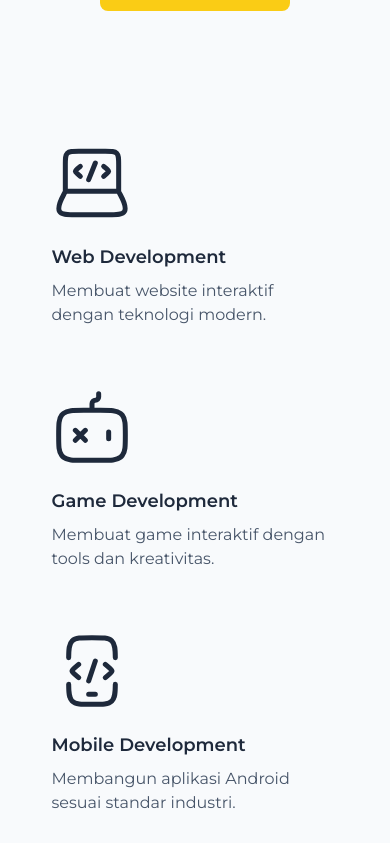
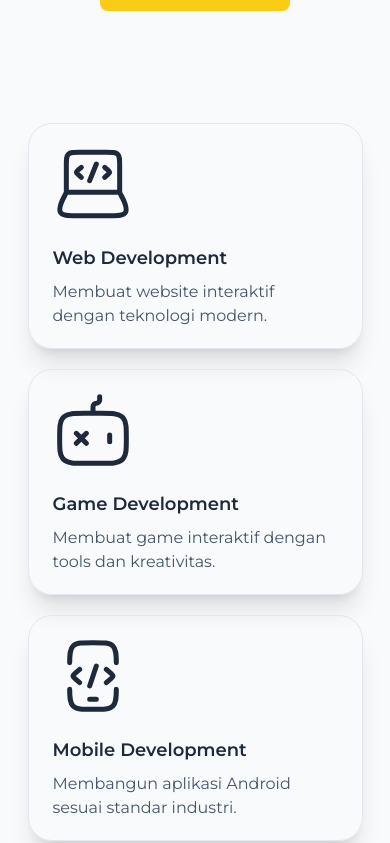
Before and after one commit to BlyiatMR/pplg-web, a Vue app: page / in a window 390 px wide. Shown: the part 1081-1924 px from the top of the page. Built offline with nearby package versions, Linux system fonts and the light colour scheme.

Commit message:
add new ui

```diff
--- a/index.html
+++ b/index.html
@@ -5,7 +5,7 @@
     <link rel="icon" href="/src/assets/images/pplg-logo.png">
     <link rel="stylesheet" href="https://cdnjs.cloudflare.com/ajax/libs/font-awesome/6.7.2/css/all.min.css" integrity="sha512-Evv84Mr4kqVGRNSgIGL/F/aIDqQb7xQ2vcrdIwxfjThSH8CSR7PBEakCr51Ck+w+/U6swU2Im1vVX0SVk9ABhg==" crossorigin="anonymous" referrerpolicy="no-referrer" />
     <meta name="viewport" content="width=device-width, initial-scale=1.0">
-    <title>PPLG</title>
+    <title>Jurusan PPLG : Official Website</title>
   </head>
   <body class="font-['Montserrat'] bg-[#7743DB]">
     <div id="app"></div>
--- a/src/components/Faq.vue
+++ b/src/components/Faq.vue
@@ -9,10 +9,10 @@
           class="space-y-5"
           v-for="(faq, i) in faqs"
           :key="i">
-          <div class="max-w-lg bg-white rounded-3xl mx-auto shadow-2xl px-10 py-5">
+          <div class="max-w-lg bg-white rounded-xl mx-auto shadow-xl sm:px-10 px-6 py-5">
             <h3
               @click="toggleFaq(i)"
-              class="font-semibold text-slate-800 text-lg cursor-pointer flex justify-between items-center tracking-wide">
+              class="font-semibold text-slate-800 sm:text-lg text-base cursor-pointer flex justify-between items-center tracking-wide">
               {{ faq.question }}
               <span
                 :class="openIndex === i ? 'rotate-180' : ''"
--- a/src/components/HomeComponent/AboutSection.vue
+++ b/src/components/HomeComponent/AboutSection.vue
@@ -63,16 +63,16 @@ onMounted(() => {
               </div>
             </div>
           </div>
-          <div class="relative max-w-7xl mx-auto flex gap-5 flex-wrap justify-around mt-28 group">
+          <div class="relative max-w-7xl mx-auto flex gap-5 flex-wrap justify-around mt-28">
             <div
               v-for="(item, index) in items"
               :key="index"
               :ref="el => cardRefs[index] = el"
-              class="w-[335px] group-hover:bg-[#7743DB] group-hover:-translate-y-2 duration-300 py-5 sm:px-10 px-6 rounded-3xl group-hover:shadow-lg">
+              class="w-[335px] border border-slate-200 shadow-xl py-5 sm:px-10 px-6 rounded-3xl">
               <svg class="w-20" xmlns="http://www.w3.org/2000/svg" :viewBox="item.viewBox" v-html="item.icon"></svg>
               <div class="mt-5 cursor-default">
-                <h1 class="text-lg text-slate-800 group-hover:text-white duration-300 font-semibold">{{ item.title }}</h1>
-                <p class="sm:w-72 w-fit mt-2 text-base text-slate-600 group-hover:text-white duration-300">{{ item.description }}</p>
+                <h1 class="text-lg text-slate-800 font-semibold">{{ item.title }}</h1>
+                <p class="sm:w-72 w-fit mt-2 text-base text-slate-600">{{ item.description }}</p>
               </div>
             </div>
           </div>
@@ -89,7 +89,7 @@ export default {
           title: "Web Development",
           description: "Membuat website interaktif dengan teknologi modern.",
           viewBox: "0 0 24 24",
-          icon: `<g fill="none" class="stroke-slate-800 group-hover:stroke-white duration-300"
+          icon: `<g fill="none" class="stroke-slate-800 duration-300"
                   stroke-linecap="round" stroke-linejoin="round" stroke-width="1.5" color="currentColor">
                   <path d="M20 14.5v-8c0-1.886 0-2.828-.586-3.414S17.886 2.5 16 2.5H8c-1.886 0-2.828 0-3.414.586S4 4.614 4 6.5v8m-.502 1.015L4.02 14.5h15.932l.55 1.015c1.443 2.662 1.803 3.993 1.254 4.989s-2.002.996-4.91.996H7.154c-2.909 0-4.363 0-4.911-.996c-.549-.996-.19-2.327 1.254-4.989"/>
                   <path d="m15.5 7l.92.793c.387.333.58.5.58.707s-.193.374-.58.707L15.5 10m-7-3l-.92.793c-.387.333-.58.5-.58.707s.193.374.58.707L8.5 10M13 6l-2 5"/>
@@ -99,13 +99,13 @@ export default {
           title: "Game Development",
           description: "Membuat game interaktif dengan tools dan kreativitas.",
           viewBox: "0 0 24 24",
-          icon: `<path fill="none" class="stroke-slate-800 group-hover:stroke-white duration-300" stroke="currentColor" stroke-linecap="round" stroke-linejoin="round" stroke-width="1.5" d="M2 14.5c0-3.287 0-4.931.908-6.038a4 4 0 0 1 .554-.554C4.57 7 6.212 7 9.5 7h5c3.288 0 4.931 0 6.038.908a4 4 0 0 1 .554.554C22 9.57 22 11.212 22 14.5s0 4.931-.908 6.038a4 4 0 0 1-.554.554C19.43 22 17.788 22 14.5 22h-5c-3.287 0-4.931 0-6.038-.908a4 4 0 0 1-.554-.554C2 19.43 2 17.788 2 14.5M12 7V5a1 1 0 0 1 1-1a1 1 0 0 0 1-1V2m-4 14l-1.5-1.5m0 0L7 13m1.5 1.5L7 16m1.5-1.5L10 13m7 2.5v-2" color="currentColor"/>`
+          icon: `<path fill="none" class="stroke-slate-800 duration-300" stroke="currentColor" stroke-linecap="round" stroke-linejoin="round" stroke-width="1.5" d="M2 14.5c0-3.287 0-4.931.908-6.038a4 4 0 0 1 .554-.554C4.57 7 6.212 7 9.5 7h5c3.288 0 4.931 0 6.038.908a4 4 0 0 1 .554.554C22 9.57 22 11.212 22 14.5s0 4.931-.908 6.038a4 4 0 0 1-.554.554C19.43 22 17.788 22 14.5 22h-5c-3.287 0-4.931 0-6.038-.908a4 4 0 0 1-.554-.554C2 19.43 2 17.788 2 14.5M12 7V5a1 1 0 0 1 1-1a1 1 0 0 0 1-1V2m-4 14l-1.5-1.5m0 0L7 13m1.5 1.5L7 16m1.5-1.5L10 13m7 2.5v-2" color="currentColor"/>`
         },
         {
           title: "Mobile Development",
           description: "Membangun aplikasi Android sesuai standar industri.",
           viewBox: "0 0 24 24",
-          icon: `<path fill="none" class="stroke-slate-800 group-hover:stroke-white duration-300" stroke-linecap="round" stroke-linejoin="round" stroke-width="1.5" d="M5 8c.01-2.644.108-4.059 1.024-4.975C7.049 2 8.699 2 11.999 2s4.95 0 5.975 1.025c.916.916 1.013 2.33 1.023 4.975M5 16c.01 2.644.108 4.059 1.024 4.975C7.049 22 8.699 22 11.999 22s4.95 0 5.975-1.025c.916-.916 1.013-2.33 1.023-4.975M11 19h2m3-9l1.227 1.057c.515.445.773.667.773.943s-.258.498-.773.943L16 14m-8-4l-1.227 1.057C6.258 11.502 6 11.724 6 12s.258.498.773.943L8 14m5-5l-2 6" color="currentColor"/>`
+          icon: `<path fill="none" class="stroke-slate-800 duration-300" stroke-linecap="round" stroke-linejoin="round" stroke-width="1.5" d="M5 8c.01-2.644.108-4.059 1.024-4.975C7.049 2 8.699 2 11.999 2s4.95 0 5.975 1.025c.916.916 1.013 2.33 1.023 4.975M5 16c.01 2.644.108 4.059 1.024 4.975C7.049 22 8.699 22 11.999 22s4.95 0 5.975-1.025c.916-.916 1.013-2.33 1.023-4.975M11 19h2m3-9l1.227 1.057c.515.445.773.667.773.943s-.258.498-.773.943L16 14m-8-4l-1.227 1.057C6.258 11.502 6 11.724 6 12s.258.498.773.943L8 14m5-5l-2 6" color="currentColor"/>`
         },
         {
           title: "UI/UX Design",
@@ -129,7 +129,7 @@ export default {
           title: "Basis Data",
           description: "Penyimpanan data terorganisir untuk kemudahan akses.",
           viewBox: "0 0 24 24",
-          icon: `<g class="stroke-slate-800 group-hover:stroke-white duration-300" fill="none" stroke-width="1.5"><path stroke-linecap="round" d="M4 18V6m16 0v12"/><path d="M12 10c4.418 0 8-1.79 8-4s-3.582-4-8-4s-8 1.79-8 4s3.582 4 8 4Zm8 2c0 2.21-3.582 4-8 4s-8-1.79-8-4m16 6c0 2.21-3.582 4-8 4s-8-1.79-8-4"/></g>`
+          icon: `<g class="stroke-slate-800 duration-300" fill="none" stroke-width="1.5"><path stroke-linecap="round" d="M4 18V6m16 0v12"/><path d="M12 10c4.418 0 8-1.79 8-4s-3.582-4-8-4s-8 1.79-8 4s3.582 4 8 4Zm8 2c0 2.21-3.582 4-8 4s-8-1.79-8-4m16 6c0 2.21-3.582 4-8 4s-8-1.79-8-4"/></g>`
         },
       ]
     };
--- a/src/components/HomeComponent/Testimonial.vue
+++ b/src/components/HomeComponent/Testimonial.vue
@@ -6,7 +6,7 @@
             <p class="text-base font-medium text-slate-600 mt-5">Alumni kami telah membuktikan bahwa dengan semangat belajar dan ilmu yang bermanfaat.</p>
           </div>
           <div class="flex flex-wrap gap-10">
-            <div class="sm:max-w-xs max-w-full space-y-5 bg-white rounded-3xl py-10 px-7 shadow-lg">
+            <div class="sm:max-w-xs max-w-full space-y-5 border border-slate-200 shadow-xl rounded-3xl py-10 px-7">
               <div class="rounded-full bg-[#7743DB] w-fit px-4 py-4">
                 <svg class="w-7" xmlns="http://www.w3.org/2000/svg" viewBox="0 0 16 16"><path fill="#fff" d="M6.848 2.47a1 1 0 0 1-.318 1.378A7.3 7.3 0 0 0 3.75 7.01A3 3 0 1 1 1 10v-.027a4 4 0 0 1 .01-.232c.009-.15.027-.36.062-.618c.07-.513.207-1.22.484-2.014c.552-1.59 1.67-3.555 3.914-4.957a1 1 0 0 1 1.378.318m7 0a1 1 0 0 1-.318 1.378a7.3 7.3 0 0 0-2.78 3.162A3 3 0 1 1 8 10v-.027a4 4 0 0 1 .01-.232c.009-.15.027-.36.062-.618c.07-.513.207-1.22.484-2.014c.552-1.59 1.67-3.555 3.914-4.957a1 1 0 0 1 1.378.318"/></svg>
               </div>
@@ -19,7 +19,7 @@
                 </div>
               </div>
             </div>
-            <div class="sm:max-w-xs max-w-full space-y-5 bg-white rounded-3xl py-10 px-7 shadow-lg">
+            <div class="sm:max-w-xs max-w-full space-y-5 border border-slate-200 shadow-xl rounded-3xl py-10 px-7">
               <div class="rounded-full bg-[#7743DB] w-fit px-4 py-4">
                 <svg class="w-7" xmlns="http://www.w3.org/2000/svg" viewBox="0 0 16 16"><path fill="#fff" d="M6.848 2.47a1 1 0 0 1-.318 1.378A7.3 7.3 0 0 0 3.75 7.01A3 3 0 1 1 1 10v-.027a4 4 0 0 1 .01-.232c.009-.15.027-.36.062-.618c.07-.513.207-1.22.484-2.014c.552-1.59 1.67-3.555 3.914-4.957a1 1 0 0 1 1.378.318m7 0a1 1 0 0 1-.318 1.378a7.3 7.3 0 0 0-2.78 3.162A3 3 0 1 1 8 10v-.027a4 4 0 0 1 .01-.232c.009-.15.027-.36.062-.618c.07-.513.207-1.22.484-2.014c.552-1.59 1.67-3.555 3.914-4.957a1 1 0 0 1 1.378.318"/></svg>
               </div>
--- a/src/views/AlumniView.vue
+++ b/src/views/AlumniView.vue
@@ -1,7 +1,6 @@
 <script setup>
 import Navbar from '@/components/Navbar.vue';
 import Cta from '@/components/Cta.vue';
-import Faq from '@/components/Faq.vue';
 import Footer from '@/components/Footer.vue';
 
 </script>
@@ -62,8 +61,6 @@ import Footer from '@/components/Footer.vue';
         </div>
       </section>
 
-      <Faq />
-
       <Cta />
 
       <Footer />
--- a/src/views/ContactView.vue
+++ b/src/views/ContactView.vue
@@ -1,7 +1,6 @@
 <script setup>
 import Navbar from '@/components/Navbar.vue';
 import Cta from '@/components/Cta.vue';
-import Faq from '@/components/Faq.vue';
 import Footer from '@/components/Footer.vue';
 
 </script>
@@ -58,8 +57,6 @@ import Footer from '@/components/Footer.vue';
         </div>
       </section>
 
-      <Faq />
-
       <Cta />
 
       <Footer />
--- a/src/views/GalleryView.vue
+++ b/src/views/GalleryView.vue
@@ -1,7 +1,6 @@
 <script setup>
 import Navbar from '@/components/Navbar.vue';
 import Cta from '@/components/Cta.vue';
-import Faq from '@/components/Faq.vue';
 import Footer from '@/components/Footer.vue';
 
 </script>
@@ -36,8 +35,6 @@ import Footer from '@/components/Footer.vue';
         </div>
       </section>
 
-      <Faq />
-
       <Cta />
 
       <Footer />
```
Also changed, not shown: src/views/AboutView.vue (+8 -8 lines).
